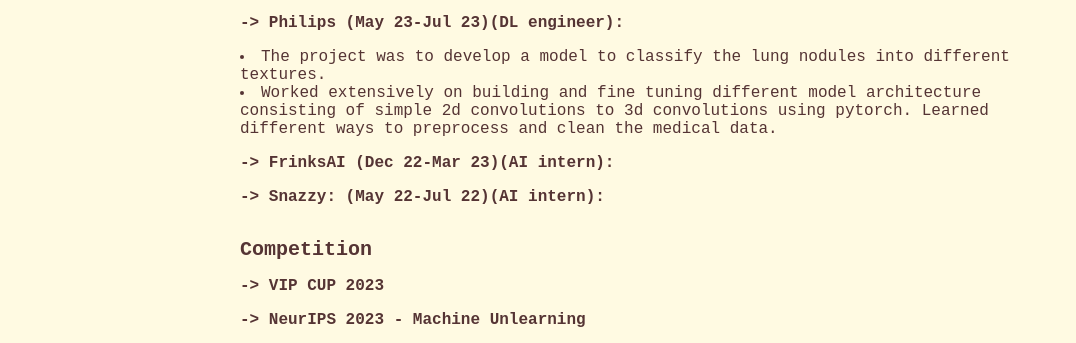
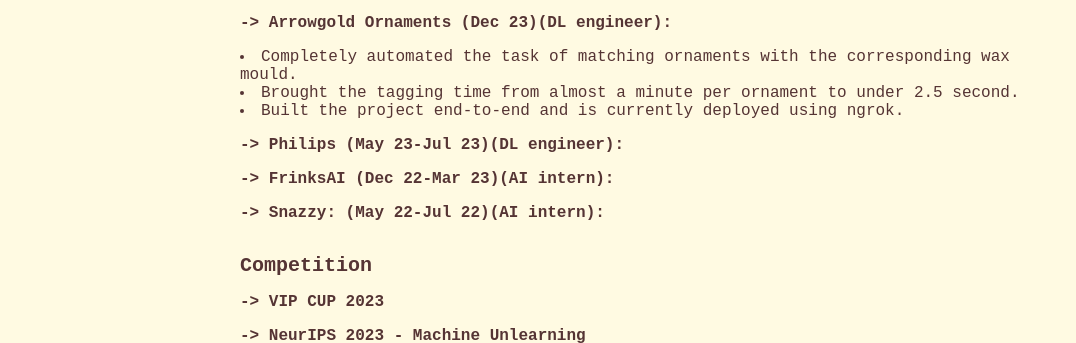
Before and after one commit to utkd135/UtKarShDoshi.github.io, a plain HTML site: page index.html in a window 1280 px wide. Both pictures are taken after a click on the element "-> Philips (May 23-Jul 23)(DL engineer):". Shown: the part 445-788 px from the top of the page, without its empty margins (0-1076 px from the left). Drawn offline with Linux system fonts and the light colour scheme.

Commit message:
Update index.html

```diff
--- a/index.html
+++ b/index.html
@@ -177,6 +177,15 @@
 
       <div class="section">
         <h2 class="section-title">Work Experience</h2>
+        <h3 class="sub_section-title" onclick="toggleContent('wp1')">-> Arrowgold Ornaments (Dec 23)(DL engineer): </h3>
+          <div class="block_hidden" id="wp1">
+          <p>
+            <li>Completely automated the task of matching ornaments with the corresponding wax mould. </li>
+            <li>Brought the tagging time from almost a minute per ornament to under 2.5 second.</li>
+            <li>Built the project end-to-end and is currently deployed using ngrok.  </li>
+            </p>
+        </div>
+
           <h3 class="sub_section-title" onclick="toggleContent('wp1')">-> Philips (May 23-Jul 23)(DL engineer): </h3>
           <div class="block_hidden" id="wp1">
           <p>
```
